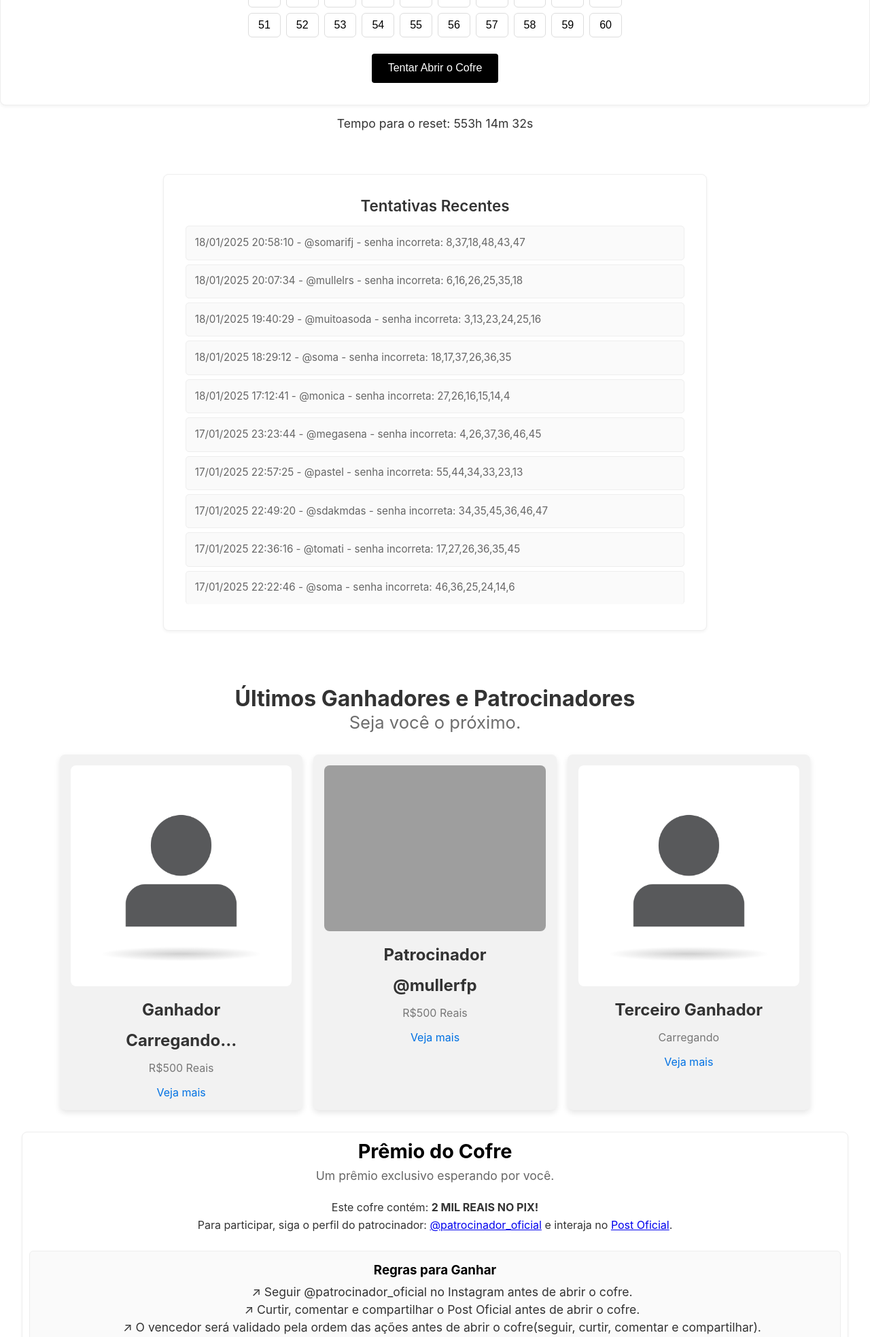
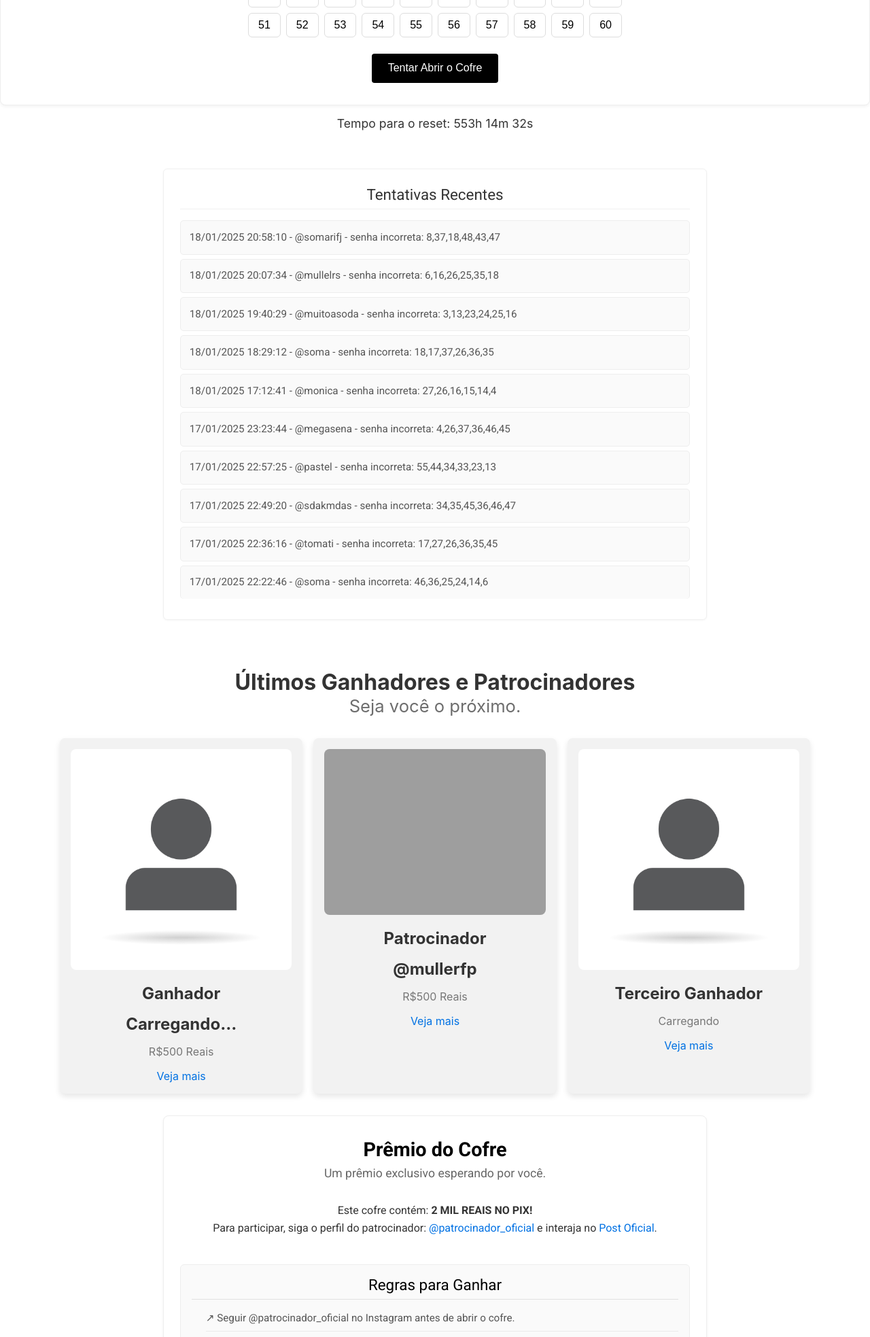
Before and after one commit to gespressbrasil/novoapache, a Flask app: page / in a window 1280 px wide. Shown: the part 1133-3100 px from the top of the page at 68% size. Run offline with Flask 3, Linux system fonts and the light colour scheme; some libraries are stand-ins or nearby versions; grey boxes are pictures that could not be loaded.

Commit message:
Update style.css

```diff
--- a/static/css/style.css
+++ b/static/css/style.css
@@ -86,78 +86,156 @@
 /* ==============================
    Regras Cofre (#premio-cofre)
 ============================== */
-#premio-cofre {
-  display: flex;
-  flex-direction: column;
-  align-items: center;
-  justify-content: center;
-  margin-bottom: 2rem;
-  margin-left: 2rem;
-  margin-right: 2rem;
-  padding: 10px;
+/* Container geral do painel de prêmio */
+.prize-info {
+  background-color: #fff;
+  border: 1px solid #f0f0f0; /* Borda sutil */
+  border-radius: 8px;
+  padding: 2rem;
+  max-width: 800px;
+  margin: 2rem auto;
+  box-shadow: 0 2px 6px rgba(0, 0, 0, 0.05); /* Sombra discreta para destaque */
+  font-family: 'Roboto', sans-serif;
 }
-.prize-header, .prize-content, .rules-container {
-  width: 100%;
+
+/* Cabeçalho do painel de prêmio */
+.prize-header {
+  text-align: center;
+  margin-bottom: 1.5rem;
+}
+
+.prize-title {
+  font-size: 2rem;
+  font-weight: 600;
+  color: #333;
+  margin-bottom: 0.5rem;
+}
+
+.prize-subtitle {
+  font-size: 1.2rem;
+  color: #666;
+  margin: 0;
+}
+
+/* Conteúdo do prêmio */
+.prize-content {
+  font-size: 1rem;
+  line-height: 1.6;
+  color: #444;
+  margin-top: -1rem;
+  margin-bottom: 1rem;
   text-align: center;
 }
+
+.prize-content a {
+  color: #0071e3;
+  text-decoration: none;
+  font-weight: 500;
+}
+
+.prize-content a:hover {
+  text-decoration: underline;
+}
+
+/* Regras para ganhar */
+.rules-container {
+  background-color: #f9f9f9;
+  border: 1px solid #f0f0f0;
+  border-radius: 6px;
+  padding: 1.5rem;
+}
+
+.rules-container h3 {
+  font-size: 1.4rem;
+  font-weight: 500;
+  color: #333;
+  margin-bottom: 1rem;
+  border-bottom: 1px solid #e0e0e0;
+  padding-bottom: 0.5rem;
+  text-align: center;
+}
+
 .rules-container ul {
   list-style: none;
-  padding: 0;
+  padding-left: 0;
   margin: 0;
 }
+
 .rules-container li {
-  font-size: 1.1rem;
+  font-size: 0.95rem;
+  color: #555;
   line-height: 1.5;
-  position: relative;
-  padding-left: 0;
+  padding: 0.5rem 0;
+  border-bottom: 1px solid #eaeaea;
+  display: flex;
+  align-items: center;
 }
+
+.rules-container li:last-child {
+  border-bottom: none;
+}
+
+/* Ícone visual opcional para as regras */
 .rules-container li::before {
-  content: '';
+  margin-right: 0.5rem;
+  color: #0071e3;
+  font-weight: bold;
 }
+
+
 
 /* CONTAINER CENTRALIZADOR DA LISTA DE TENTATIVAS */
 .attempts-list-container {
   display: flex;
   justify-content: center;
   width: 100%;
-  padding: 2rem 0;
+  padding: 1.5rem 0;
 }
 
 /* BLOCO DA LISTA DE TENTATIVAS EM SI */
 .attempts-list {
   background-color: #fff;
-  border: 1px solid #eee;
-  padding: 2rem;
-  border-radius: 8px;
-  box-shadow: 0 2px 4px rgba(0, 0, 0, 0.05);
-  width: 80%;
+  border: 1px solid #f0f0f0; /* Borda bem sutil */
+  padding: 1.5rem;
+  border-radius: 6px;
+  box-shadow: 0 1px 3px rgba(0, 0, 0, 0.04); /* Sombra leve para definir o bloco */
+  width: 90%;
   max-width: 800px;
   margin: 0 auto;
+  font-family: 'Roboto', sans-serif;
 }
+
+/* TÍTULO DA LISTA */
 .attempts-list h2 {
-  font-size: 1.6rem;
-  font-weight: 600;
+  font-size: 1.5rem;
+  font-weight: 500;
   color: #333;
   margin-bottom: 1rem;
   text-align: center;
+  border-bottom: 1px solid #f0f0f0;
+  padding-bottom: 0.5rem;
 }
+
+/* LISTA SEM BOLINHAS */
 .attempts-list ul {
   list-style: none;
-  padding-left: 0;
   margin: 0;
+  padding: 0;
 }
+
+/* ITENS DA LISTA */
 .attempts-list li {
-  font-size: 1rem;
+  font-size: 0.98rem;
   line-height: 1.5;
-  padding: 0.5rem 0;
-  border-bottom: 1px solid #eee;
-  color: #666;
+  padding: 0.6rem 0;
+  border-bottom: 1px solid #f0f0f0;
+  color: #555;
 }
+
+/* REMOVE A BORDA DO ÚLTIMO ITEM */
 .attempts-list li:last-child {
   border-bottom: none;
 }
-
-
 /* ==============================
    QUICK LINKS (TOPO)
 ============================== */
```
